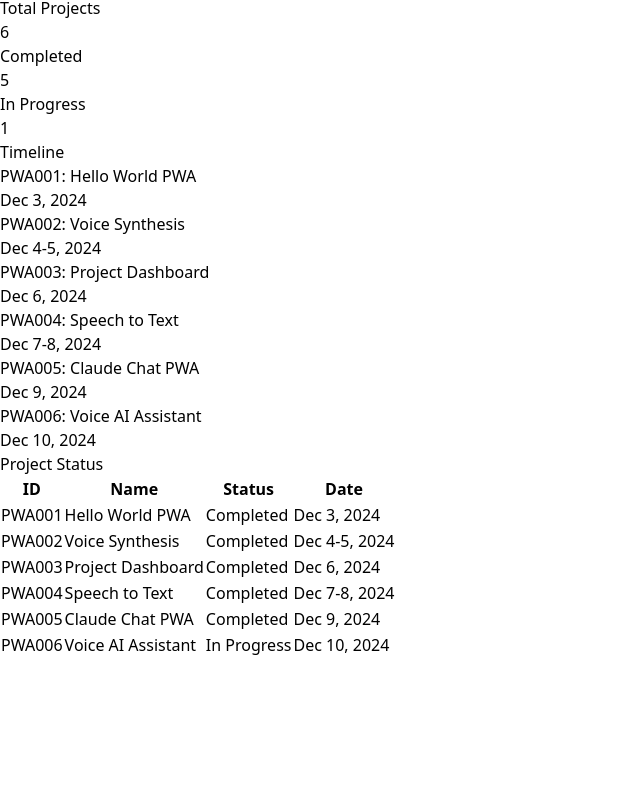
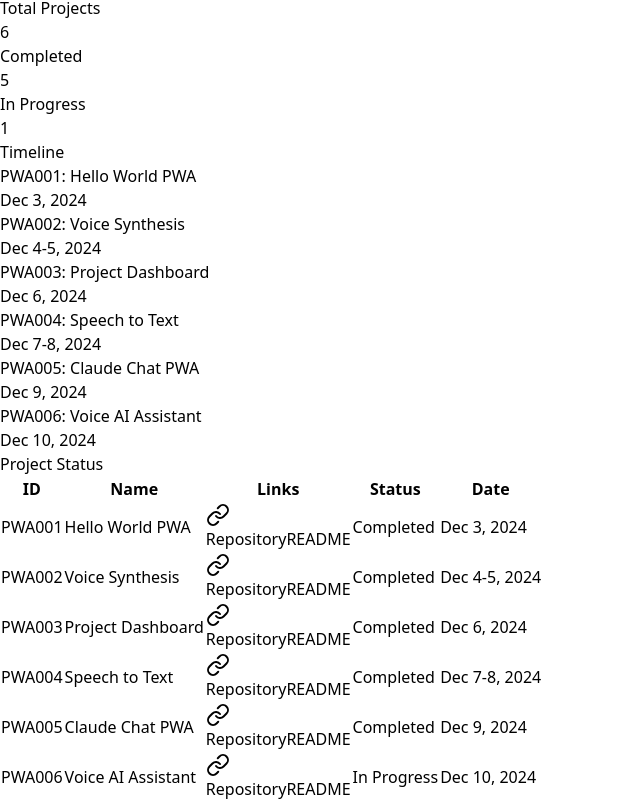
Before and after one commit to Magnazee/PWA003, a React (Vite) app: page / in a window 1280 px wide. Shown: the part 1428-2230 px from the top of the page, without its empty margins (0-640 px from the left). Before the commit the page ends 2086 px from the top, so only its background shows below. Built offline with nearby package versions, Linux system fonts and the light colour scheme.

Commit message:
Add project links and navigation: - Add deployment, repo, and README links to project list - Link timeline entries to project list items - Add lucide-react icon for repo links - Configure all external links to open in new windows - Include proper link styling and hover states

```diff
--- a/src/components/Dashboard.tsx
+++ b/src/components/Dashboard.tsx
@@ -2,13 +2,71 @@ import { ProjectList } from './ProjectList'
 import { Timeline } from './Timeline'
 import { Metrics } from './Metrics'
 
-const projects = [
-  { id: 'PWA001', name: 'Hello World PWA', status: 'Completed', date: 'Dec 3, 2024' },
-  { id: 'PWA002', name: 'Voice Synthesis', status: 'Completed', date: 'Dec 4-5, 2024' },
-  { id: 'PWA003', name: 'Project Dashboard', status: 'Completed', date: 'Dec 6, 2024' },
-  { id: 'PWA004', name: 'Speech to Text', status: 'Completed', date: 'Dec 7-8, 2024' },
-  { id: 'PWA005', name: 'Claude Chat PWA', status: 'Completed', date: 'Dec 9, 2024' },
-  { id: 'PWA006', name: 'Voice AI Assistant', status: 'In Progress', date: 'Dec 10, 2024' }
+export interface Project {
+  id: string
+  name: string
+  status: string
+  date: string
+  deploymentUrl: string
+  repoUrl: string
+  readmeUrl: string
+}
+
+const projects: Project[] = [
+  {
+    id: 'PWA001',
+    name: 'Hello World PWA',
+    status: 'Completed',
+    date: 'Dec 3, 2024',
+    deploymentUrl: 'https://magnazee.github.io/PWA001/',
+    repoUrl: 'https://github.com/Magnazee/PWA001',
+    readmeUrl: 'https://github.com/Magnazee/PWA001#readme'
+  },
+  {
+    id: 'PWA002',
+    name: 'Voice Synthesis',
+    status: 'Completed',
+    date: 'Dec 4-5, 2024',
+    deploymentUrl: 'https://magnazee.github.io/PWA002/',
+    repoUrl: 'https://github.com/Magnazee/PWA002',
+    readmeUrl: 'https://github.com/Magnazee/PWA002#readme'
+  },
+  {
+    id: 'PWA003',
+    name: 'Project Dashboard',
+    status: 'Completed',
+    date: 'Dec 6, 2024',
+    deploymentUrl: 'https://magnazee.github.io/PWA003/',
+    repoUrl: 'https://github.com/Magnazee/PWA003',
+    readmeUrl: 'https://github.com/Magnazee/PWA003#readme'
+  },
+  {
+    id: 'PWA004',
+    name: 'Speech to Text',
+    status: 'Completed',
+    date: 'Dec 7-8, 2024',
+    deploymentUrl: 'https://magnazee.github.io/PWA004/',
+    repoUrl: 'https://github.com/Magnazee/PWA004',
+    readmeUrl: 'https://github.com/Magnazee/PWA004#readme'
+  },
+  {
+    id: 'PWA005',
+    name: 'Claude Chat PWA',
+    status: 'Completed',
+    date: 'Dec 9, 2024',
+    deploymentUrl: 'https://magnazee.github.io/PWA005/',
+    repoUrl: 'https://github.com/Magnazee/PWA005',
+    readmeUrl: 'https://github.com/Magnazee/PWA005#readme'
+  },
+  {
+    id: 'PWA006',
+    name: 'Voice AI Assistant',
+    status: 'In Progress',
+    date: 'Dec 10, 2024',
+    deploymentUrl: 'https://magnazee.github.io/PWA006/',
+    repoUrl: 'https://github.com/Magnazee/PWA006',
+    readmeUrl: 'https://github.com/Magnazee/PWA006#readme'
+  }
 ]
 
 export function Dashboard() {
--- a/src/components/ProjectList.tsx
+++ b/src/components/ProjectList.tsx
@@ -1,9 +1,5 @@
-interface Project {
-  id: string
-  name: string
-  status: string
-  date: string
-}
+import { Link } from 'lucide-react'
+import { type Project } from './Dashboard'
 
 interface ProjectListProps {
   projects: Project[]
@@ -11,7 +7,7 @@ interface ProjectListProps {
 
 export function ProjectList({ projects }: ProjectListProps) {
   return (
-    <div className="rounded-lg border bg-white text-gray-900 shadow-sm">
+    <div className="rounded-lg border bg-white text-gray-900 shadow-sm" id="project-list">
       <div className="p-6">
         <h2 className="text-2xl font-semibold mb-4">Project Status</h2>
         <div className="overflow-x-auto">
@@ -20,22 +16,58 @@ export function ProjectList({ projects }: ProjectListProps) {
               <tr>
                 <th className="px-6 py-3 text-left text-xs font-medium text-gray-500 uppercase tracking-wider">ID</th>
                 <th className="px-6 py-3 text-left text-xs font-medium text-gray-500 uppercase tracking-wider">Name</th>
+                <th className="px-6 py-3 text-left text-xs font-medium text-gray-500 uppercase tracking-wider">Links</th>
                 <th className="px-6 py-3 text-left text-xs font-medium text-gray-500 uppercase tracking-wider">Status</th>
                 <th className="px-6 py-3 text-left text-xs font-medium text-gray-500 uppercase tracking-wider">Date</th>
               </tr>
             </thead>
             <tbody className="divide-y divide-gray-200">
               {projects.map((project) => (
-                <tr key={project.id} className="hover:bg-gray-50">
-                  <td className="px-6 py-4 whitespace-nowrap text-sm font-medium text-gray-900">{project.id}</td>
-                  <td className="px-6 py-4 whitespace-nowrap text-sm text-gray-500">{project.name}</td>
+                <tr key={project.id} id={`project-${project.id}`} className="hover:bg-gray-50">
+                  <td className="px-6 py-4 whitespace-nowrap text-sm font-medium text-gray-900">
+                    {project.id}
+                  </td>
+                  <td className="px-6 py-4 whitespace-nowrap text-sm text-blue-600 hover:text-blue-800">
+                    <a
+                      href={project.deploymentUrl}
+                      target="_blank"
+                      rel="noopener noreferrer"
+                    >
+                      {project.name}
+                    </a>
+                  </td>
+                  <td className="px-6 py-4 whitespace-nowrap text-sm text-gray-500">
+                    <div className="flex space-x-2">
+                      <a
+                        href={project.repoUrl}
+                        target="_blank"
+                        rel="noopener noreferrer"
+                        className="text-blue-600 hover:text-blue-800 flex items-center"
+                        title="View Repository"
+                      >
+                        <Link className="w-4 h-4" />
+                        <span className="sr-only">Repository</span>
+                      </a>
+                      <a
+                        href={project.readmeUrl}
+                        target="_blank"
+                        rel="noopener noreferrer"
+                        className="text-blue-600 hover:text-blue-800"
+                        title="View README"
+                      >
+                        README
+                      </a>
+                    </div>
+                  </td>
                   <td className="px-6 py-4 whitespace-nowrap">
                     <span className={`px-2 inline-flex text-xs leading-5 font-semibold rounded-full
                       ${project.status === 'Completed' ? 'bg-green-100 text-green-800' : 'bg-yellow-100 text-yellow-800'}`}>
                       {project.status}
                     </span>
                   </td>
-                  <td className="px-6 py-4 whitespace-nowrap text-sm text-gray-500">{project.date}</td>
+                  <td className="px-6 py-4 whitespace-nowrap text-sm text-gray-500">
+                    {project.date}
+                  </td>
                 </tr>
               ))}
             </tbody>
--- a/src/components/Timeline.tsx
+++ b/src/components/Timeline.tsx
@@ -1,9 +1,4 @@
-interface Project {
-  id: string
-  name: string
-  status: string
-  date: string
-}
+import { type Project } from './Dashboard'
 
 interface TimelineProps {
   projects: Project[]
@@ -19,7 +14,12 @@ export function Timeline({ projects }: TimelineProps) {
             <div key={project.id} className="flex items-start">
               <div className="flex-shrink-0 w-2 h-2 mt-2 rounded-full bg-blue-500" />
               <div className="ml-4">
-                <p className="font-medium">{project.id}: {project.name}</p>
+                <a
+                  href={`#project-${project.id}`}
+                  className="font-medium text-blue-600 hover:text-blue-800"
+                >
+                  {project.id}: {project.name}
+                </a>
                 <p className="text-sm text-gray-500">{project.date}</p>
               </div>
             </div>
```
